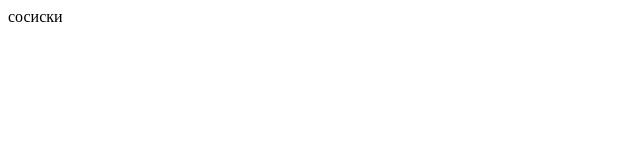
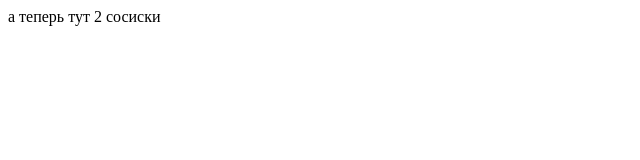
Before and after one commit to Chikalo/udemy, a plain HTML site: page index.html in a window 1280 px wide. Shown: the whole page, without its empty margins (0-640 px from the left). Drawn offline with Linux system fonts and the light colour scheme.

Commit message:
second  commit

```diff
--- a/index.html
+++ b/index.html
@@ -1,6 +1,6 @@
 <html>
     <header>
-        сосиски
+       а теперь тут 2 сосиски
 
     </header>
 </html>
```
